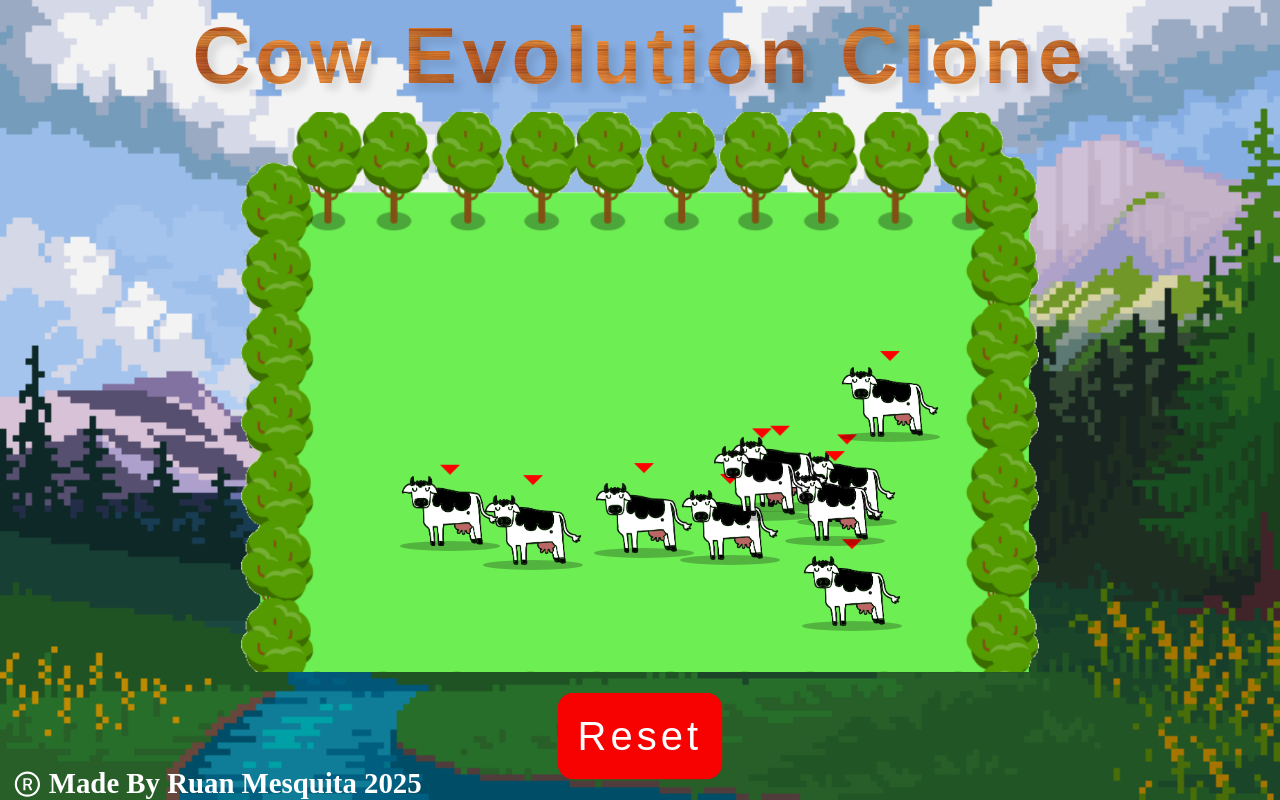
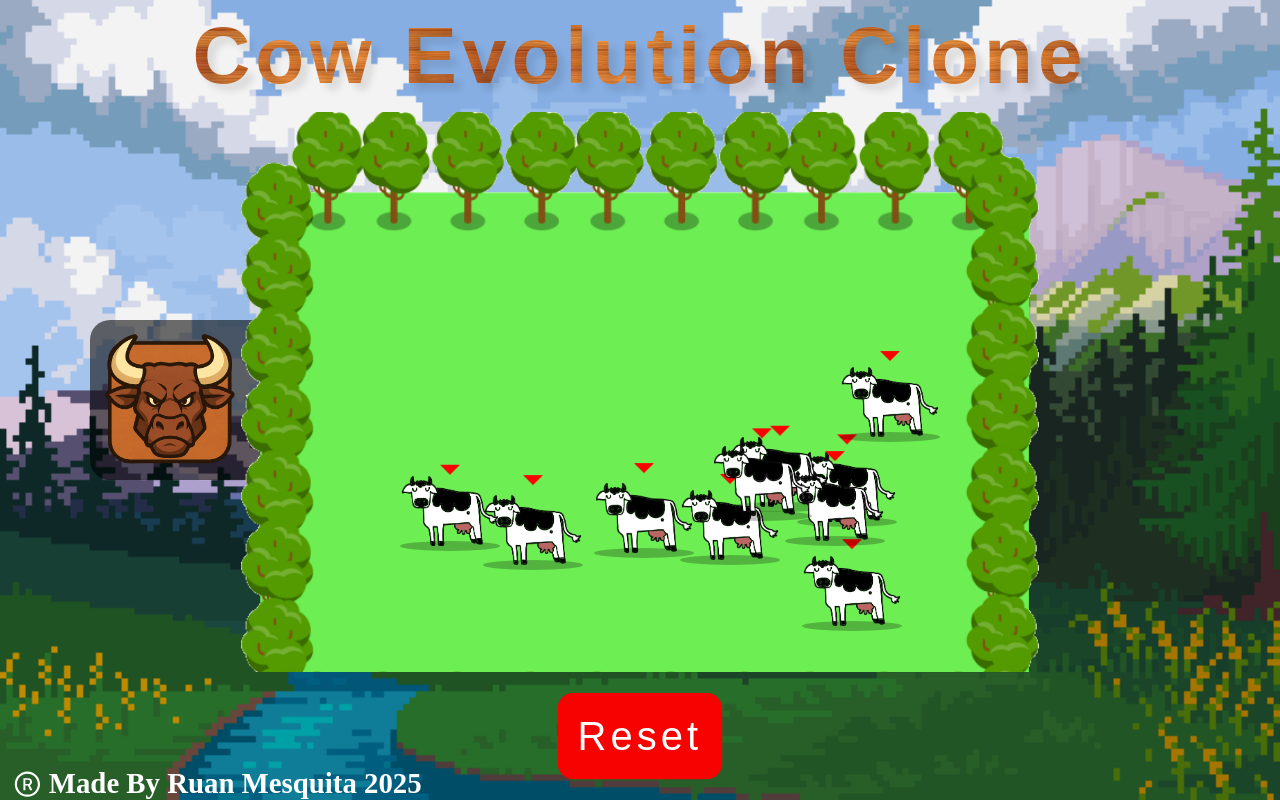
Before and after one commit to RuHd/Cow-Evolution-Clone, a Next.js app: page / in a window 1280 px wide. Built offline with nearby package versions, Linux system fonts and the light colour scheme; a web font is replaced by a local one.

Commit message:
Minotaur count icon added

```diff
--- a/eslint.config.mjs
+++ b/eslint.config.mjs
@@ -6,7 +6,7 @@ const __filename = fileURLToPath(import.meta.url);
 const __dirname = dirname(__filename);
 
 const compat = new FlatCompat({
-  baseDirectory: __dirname,
+  baseDirectory: __dirname
 });
 
 const eslintConfig = [...compat.extends("next/core-web-vitals")];
--- a/next.config.mjs
+++ b/next.config.mjs
@@ -2,3 +2,5 @@
 const nextConfig = {};
 
 export default nextConfig;
+
+export const allowedDevOrigins= ['local-origin.dev', '*.local-origin.dev']
--- a/src/app/page.js
+++ b/src/app/page.js
@@ -5,13 +5,13 @@ import Animal from "@/components/Animal/Animal";
 import { mergeCows, resetGame } from "@/utils/functions";
 import { useEffect, useState } from "react";
 import { v4 as uuid } from "uuid";
-import useSound from "use-sound";
 import AlertMsg from "@/components/Popups/AlertMsg";
+import Image from "next/image";
 import Modal from "@/components/Modal/Modal";
 import { AiOutlineTrademark } from "react-icons/ai";
+import minotaurIcon from '../../public/minotaurIcon.png'
 
 export default function Home() {
-  const [play] = useSound()
   const [groupAnimals, setgroupAnimals] = useState([])
   const [pairSelected, setpairSelected] = useState([])
   const [messageOn, setmessageOn] = useState(false)
@@ -40,7 +40,7 @@ export default function Home() {
       clearInterval(interval)
     }
   }, [groupAnimals, pairSelected, messageOn])
-  console.log(numMinotaurs)
+
     return (
     <>
       { numMinotaurs == 5 && <Modal func = {{setgroupAnimals,setpairSelected,setnumMinotaurs}}/>}
@@ -48,7 +48,10 @@ export default function Home() {
       <div className="game">
 
       { messageOn && <AlertMsg setmessageOn = {setmessageOn}/>}
-
+          <section className="minotaur-count-section">
+            <Image src={minotaurIcon} alt="Minotaur Icon" className="minotaurIcon" />
+            <span>x{numMinotaurs}</span>
+          </section>
           <h1>Cow Evolution Clone</h1>
           <div className="field">
 
--- a/src/app/page.scss
+++ b/src/app/page.scss
@@ -60,6 +60,25 @@
 
 }
 
+.minotaur-count-section {
+    background-color: rgba(0, 0, 0, 0.563);
+    padding: 5px;
+    display: flex;
+    justify-content: space-between;
+    align-items: center;
+    position: absolute;
+    left: 7%;
+    font-size: 3em;
+    color: white;
+    border-radius: 20px;
+    .minotaurIcon {
+        height: 150px;
+        width: 150px;
+    }
+}
+
+
+
 @media screen and (max-height: 700px) {
     .game {
         height: 100%;
--- a/src/components/Animal/Animal.jsx
+++ b/src/components/Animal/Animal.jsx
@@ -9,21 +9,24 @@ import cow4 from '../../../public/cow4.webp'
 import { IoMdArrowDropdown } from "react-icons/io";
 
 const dist = 20
-const borderLimit = 636
 
 const Animal = ({posX, posY,id,pairSelected, setpairSelected, setgroupAnimals, groupAnimals, mutation}) => {
 
   const [pos, setpos] = useState({x: Math.floor(posX), y: Math.floor(posY)})
   const [isClicked, setisClicked] = useState(false)
 
+  const addCowtoPair = () => {
 
-  const addCowtoPair = () => {
     // Check if the clicked animal is enabled to be merged
     if ( pairSelected.length == 0 || (pairSelected.length < 2 && pairSelected.some(value => value.id !== id))) {
       setisClicked(true)
       setpairSelected(prev => [...prev,{id: id, x: pos.x, y: pos.y, mutation: mutation}])
 
-      if (pairSelected.length == 2) setisClicked(false)
+
+    }
+    if (pairSelected.length == 2) {
+
+      setisClicked(false)
     }
   }
 
@@ -57,7 +60,11 @@ const Animal = ({posX, posY,id,pairSelected, setpairSelected, setgroupAnimals, g
 
       }, 200)
 
-    } else setTimeout(() => setisClicked(false), 2000)
+    } else {
+
+      clearInterval(interval)
+      setTimeout(() => setisClicked(false), 3000)
+    }
 
     return () => {
       clearInterval(interval)
--- a/src/utils/functions.js
+++ b/src/utils/functions.js
@@ -3,13 +3,14 @@ import { v4 as uuid } from "uuid"
 export const defineAxis = () => Math.floor(Math.random() * 2) // Function to decide direction of animal movements and the axis
 
 export const mergeCows = (cow1, cow2, setgroupAnimals, setmessageOn, setnumMinotaurs) => {
+    debugger
+    if (cow1.mutation == cow2.mutation && cow1.mutation < 4) {
+        let posX = (cow2.x + cow1.x) / 2
+        let posY =  (cow2.y + cow1.y) / 2
 
-if (cow1.mutation == cow2.mutation && cow1.mutation < 4) {
-    let posX = cow2.x
-    let posY = cow2.y
 
-    setgroupAnimals(prev => prev.filter(value => value.id !== cow1.id && value.id !== cow2.id))
         setgroupAnimals(prev => [...prev, {id: uuid(), x: posX, y: posY, mutation: cow1.mutation + 1}])
+        setgroupAnimals(prev => prev.filter(value => (value.id !== cow1.id && value.id !== cow2.id) ? value : null))
 
         if (cow1.mutation + 1 == 4) setnumMinotaurs(prev => prev + 1)
 
```
Also changed, not shown: public/minotaurIcon.png (added). Lines whose indentation alone changed are shown as unchanged.
